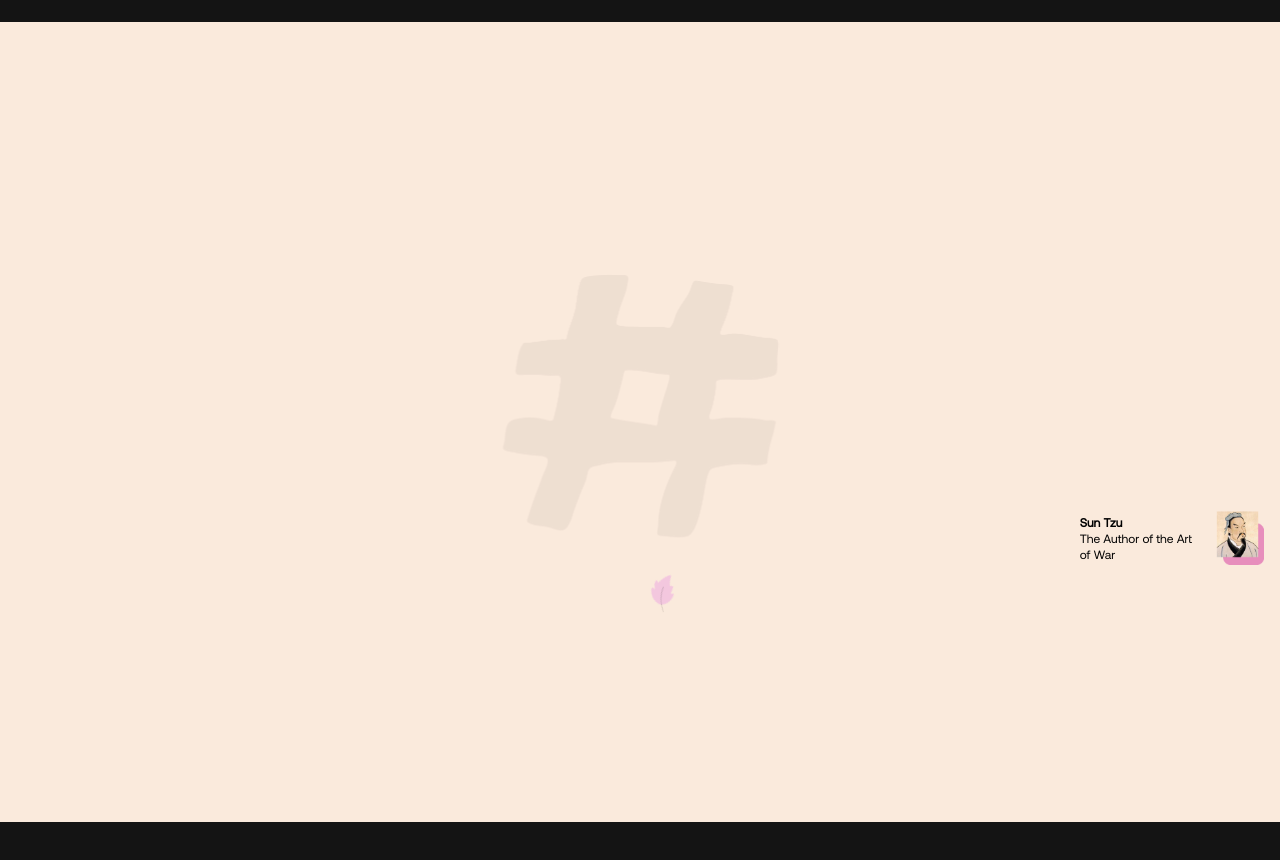
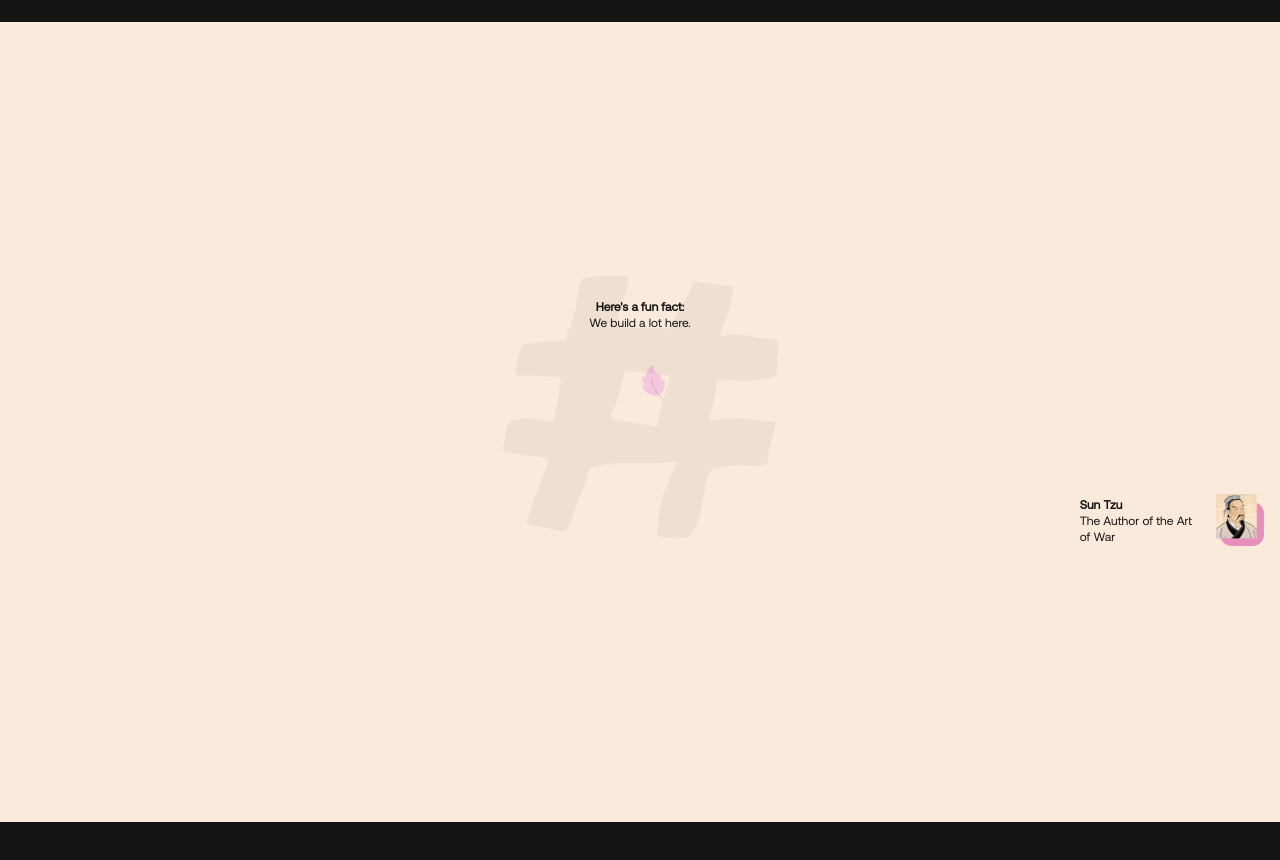
Before and after one commit to ebubesunday16/The-Software-Engineer-You-Wished-You-Hired, a Next.js app: page / in a window 1280 px wide. Shown: the part 2378-3238 px from the top of the page. Built offline with nearby package versions, Linux system fonts and the light colour scheme.

Commit message:
update funfact

```diff
--- a/component/LandingPage/FunFact.tsx
+++ b/component/LandingPage/FunFact.tsx
@@ -1,7 +1,7 @@
 'use client'
 import { Images } from '@/assets/png'
 import { Leaf, Leaf2 } from '@/assets/svg'
-import { motion, useMotionValueEvent, useTransform } from 'motion/react'
+import { motion, useMotionValueEvent, useSpring, useTransform } from 'motion/react'
 import { useScroll } from 'motion/react'
 import Image from 'next/image'
 import React, { useRef } from 'react'
@@ -11,8 +11,19 @@ const FunFact = () => {
   const pageRef = useRef(null)
   const { scrollYProgress} = useScroll({
     target: pageRef,
-    offset: ['start end', 'end end']
+    offset: ['start start', 'end end']
   })
+
+  const { scrollYProgress: backgroundColorProgress} = useScroll({
+    target: pageRef,
+    offset: ['start start', 'end end']
+  })
+
+  const expressiveSpatial = {
+    stiffness: 170,
+    damping: 25,
+    mass: 0.8,
+  };
 
   useMotionValueEvent(scrollYProgress, 'change', (latest) => {
     console.log('scrollYProgress for fun fact', latest)
@@ -25,10 +36,11 @@ const FunFact = () => {
     ref={pageRef}
     >
       <motion.div
-      className='h-screen bg-[#faeadc] rounded-t-[16px] sticky top-0 flex flex-col items-center space-y-16 justify-center  px-4'
+      className='h-screen bg-brand-black sticky top-0 flex flex-col items-center space-y-16 justify-center  px-4'
       style={{
-        borderTopLeftRadius: useTransform(scrollYProgress, [0, 0.1, 0.2, 0.3, 0.6], [72, 24, 24, 16,  0]),
-        borderTopRightRadius: useTransform(scrollYProgress, [0, 0.1, 0.2, 0.3, 0.6 ], [72, 24, 24, 16, 0]),
+        // borderTopLeftRadius: useTransform(scrollYProgress, [0, 0.1, 0.2, 0.3, 0.6], [72, 24, 24, 16,  0]),
+        // borderTopRightRadius: useTransform(scrollYProgress, [0, 0.1, 0.2, 0.3, 0.6 ], [72, 24, 24, 16, 0]),
+        background: useTransform(backgroundColorProgress, [0, 0.1111], ['#141414', '#faeadc'])
 
 
       }}
@@ -40,10 +52,10 @@ const FunFact = () => {
             ease: 'backIn'
           }}
           style={{
-            y: useTransform(scrollYProgress, [0, 1], [50, 400]),
-            x: useTransform(scrollYProgress, [0.20, 0.4 ], [0, 23]),
-            rotate: useTransform(scrollYProgress, [0, 0.2, 0.5, 0.67], [0, -30, 50, 30]),
-            opacity: useTransform(scrollYProgress, [0.55, 0.57], [1, 0]),
+            y: useSpring(useTransform(backgroundColorProgress, [0, 0.3], [0, 300]), expressiveSpatial),
+            x: useSpring(useTransform(backgroundColorProgress, [0, 0.3 ], [0, 23]), expressiveSpatial),
+            rotate: useTransform(backgroundColorProgress, [0, 0.2, 0.3,], [0, -180, -backgroundColorProgress]),
+            opacity: useSpring(useTransform(backgroundColorProgress, [0.331, 0.4], [1, 0]), expressiveSpatial),
 
           }}
         >
@@ -53,12 +65,13 @@ const FunFact = () => {
         <motion.div
         className='text-xs flex flex-col items-center'
         style={{
-          opacity: useTransform(scrollYProgress, [0.72, 0.75], [0, 1])
+          // opacity: useTransform(scrollYProgress, [0.72, 0.75], [0, 1]),
+          color: useTransform(scrollYProgress, [0, 0.1111], ['#fdf9f0', '#141414'])
         }}
 
         >
           <p className='font-bold'>Here's a fun fact:</p>
-          <p>I close that gap. We "do" a lot of action here.</p>
+          <p>We build a lot here.</p>
         </motion.div>
 
         <div className="relative ">
@@ -78,7 +91,7 @@ const FunFact = () => {
             }}
           >
             <p className="text-center font-champBlack text-3xl">
-              The greatest gap is not between ignorance and knowledge, but between knowledge and action.
+            Code changes nothing until it runs; ideas changes nothing until it’s built.
             </p>
           </motion.div>
 
@@ -87,10 +100,14 @@ const FunFact = () => {
 
 
         <div className='flex items-center gap-x-6 self-end'>
-          <div>
+          <motion.div
+            style={{
+              color: useTransform(backgroundColorProgress, [0, 0.11], ['#fdf9f0', '#141414'])
+            }}
+          >
             <p className='text-xs font-semibold'>Sun Tzu</p>
             <p className='text-xs'>The Author of the  Art<br/> of War</p>
-          </div>
+          </motion.div>
           <Image
             src={Images.Suntzu}
             width={48}
```
Also changed, not shown: assets/png/suntzu.png.
